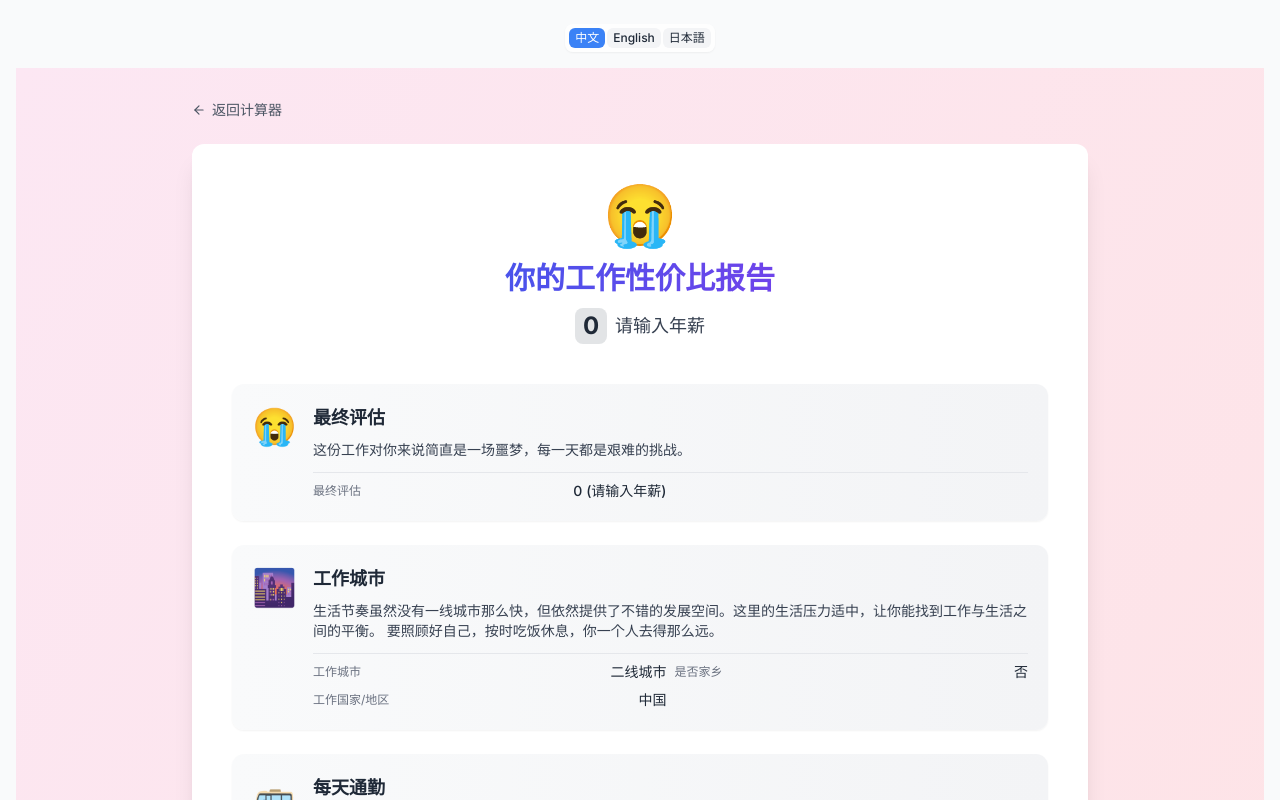
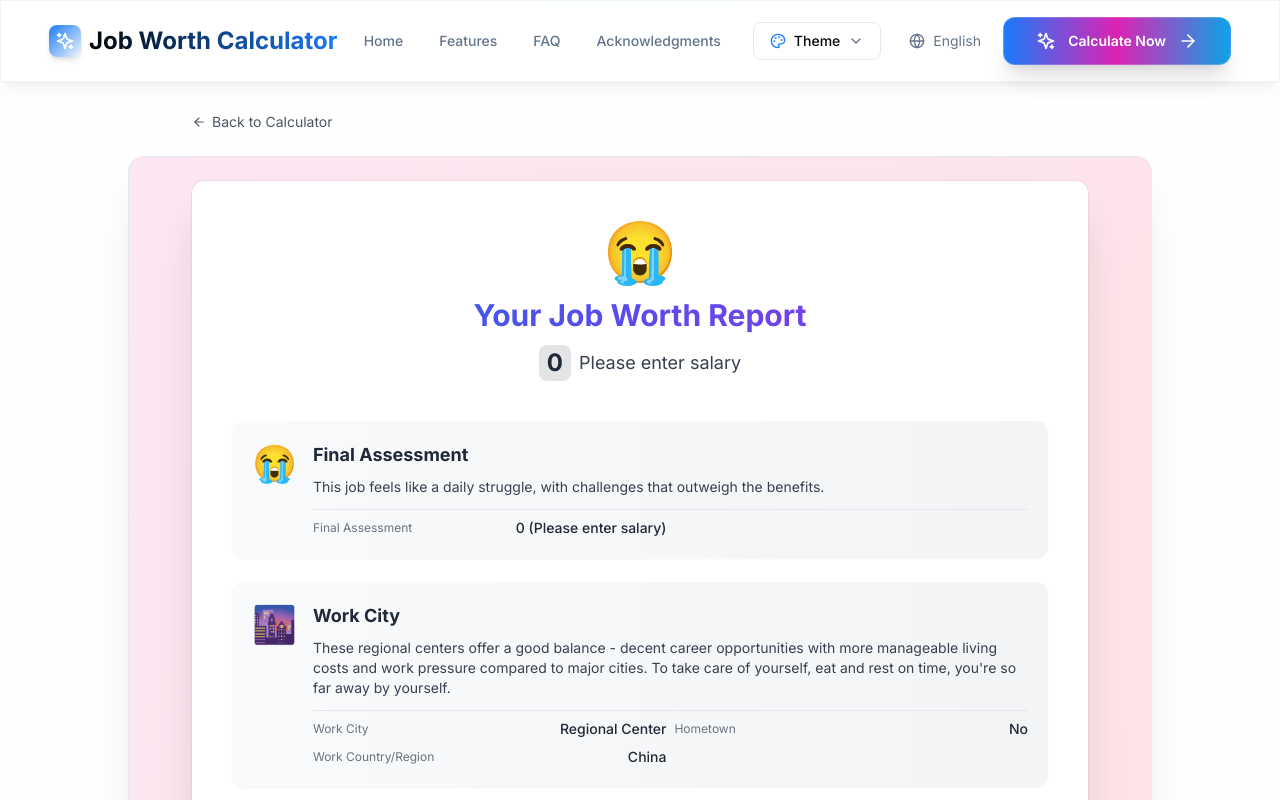
Before and after one commit to dongyubin/Job-Worth-Calculator, a Next.js app: page /en/share in a window 1280 px wide. Shown: the top 800 px of the page. Built offline with nearby package versions, Linux system fonts and the light colour scheme.

Commit message:
2026年7月16日：优化语言交互、主题选择

```diff
--- a/app/[locale]/share/page.tsx
+++ b/app/[locale]/share/page.tsx
@@ -1,10 +1,9 @@
 "use client";
 
-import { useSearchParams } from 'next/navigation';
+import { useParams, useSearchParams } from 'next/navigation';
 import dynamic from 'next/dynamic';
-import React, { Suspense } from 'react';
-import { LanguageProvider } from '@/components/calculator/LanguageContext';
-import { LanguageSwitcher } from '@/components/calculator/LanguageSwitcher';
+import React, { Suspense, useEffect, useState } from 'react';
+import { Navbar } from '@/components/sections/navbar';
 
 // 动态导入ShareCard组件，禁用SSR
 const ShareCard = dynamic(() => import('@/components/calculator/ShareCard'), { ssr: false });
@@ -112,18 +111,41 @@ function ShareLoading() {
 
 // 主页面组件
 export default function SharePage() {
+  const params = useParams<{ locale: string }>();
+  const locale = params.locale || 'zh';
+  const [messages, setMessages] = useState<any>(null);
+
+  useEffect(() => {
+    const loadMessages = async () => {
+      try {
+        const response = await fetch(`/api/config/messages?locale=${locale}`);
+        if (response.ok) {
+          setMessages(await response.json());
+        }
+      } catch (error) {
+        console.error('Failed to load messages:', error);
+      }
+    };
+
+    loadMessages();
+  }, [locale]);
+
   return (
-    <LanguageProvider>
-      <main className="min-h-screen bg-gray-50 dark:bg-gray-900 py-6">
+    <>
+      {messages && (
+        <Navbar
+          messages={messages}
+          currentLocale={locale}
+          linkMode="home"
+        />
+      )}
+      <main className="report-page pt-28 pb-6">
         <div className="container mx-auto px-4">
-          <div className="flex justify-center mb-4">
-            <LanguageSwitcher />
-          </div>
           <Suspense fallback={<ShareLoading />}>
             <ShareCardWrapper />
           </Suspense>
         </div>
       </main>
-    </LanguageProvider>
+    </>
   );
 }
--- a/app/globals.css
+++ b/app/globals.css
@@ -991,6 +991,88 @@ body {
            shadow-lg shadow-[hsl(var(--foreground))]/5;
   }
 
+  .dark .glass-effect {
+    @apply bg-[hsl(var(--background))]/90 border-[hsl(var(--border))]/70 shadow-black/30;
+  }
+
+  .app-page {
+    @apply min-h-screen bg-[hsl(var(--background))] text-[hsl(var(--foreground))] relative overflow-x-hidden;
+    background-image:
+      radial-gradient(circle at 12% -10%, hsl(var(--primary) / 0.08), transparent 32rem),
+      linear-gradient(180deg, hsl(var(--background)), hsl(var(--muted) / 0.22));
+  }
+
+  .dark .app-page {
+    background-image:
+      radial-gradient(circle at 20% -10%, hsl(var(--primary) / 0.16), transparent 34rem),
+      radial-gradient(circle at 85% 15%, hsl(var(--gradient-from) / 0.08), transparent 28rem),
+      linear-gradient(180deg, hsl(var(--background)), hsl(var(--background)) 42%, hsl(var(--muted) / 0.28));
+  }
+
+  .calculator-panel {
+    @apply rounded-xl border border-[hsl(var(--border))]/70 bg-[hsl(var(--card))]/95
+           text-[hsl(var(--card-foreground))] shadow-xl shadow-[hsl(var(--foreground))]/10;
+  }
+
+  .dark .calculator-panel {
+    @apply bg-[hsl(var(--card))]/85 shadow-black/35;
+  }
+
+  .calculator-panel input,
+  .calculator-panel select {
+    @apply bg-[hsl(var(--background))]/80 text-[hsl(var(--foreground))]
+           border-[hsl(var(--border))] placeholder:text-[hsl(var(--muted-foreground))];
+  }
+
+  .dark .calculator-panel input,
+  .dark .calculator-panel select {
+    @apply bg-[hsl(var(--muted))]/55 border-[hsl(var(--border))]/90;
+  }
+
+  .calculator-popover {
+    @apply bg-[hsl(var(--card))]/95 border-[hsl(var(--border))]/70 text-[hsl(var(--card-foreground))]
+           shadow-xl shadow-[hsl(var(--foreground))]/10 backdrop-blur-md;
+  }
+
+  .dark .calculator-popover {
+    @apply bg-[hsl(var(--card))]/95 shadow-black/40;
+  }
+
+  .calculator-result-panel {
+    @apply rounded-xl border border-[hsl(var(--border))]/70 bg-[hsl(var(--muted))]/45 p-6 shadow-inner;
+  }
+
+  .dark .calculator-result-panel {
+    @apply bg-[hsl(var(--muted))]/35 shadow-black/25;
+  }
+
+  .report-page {
+    @apply min-h-screen bg-[hsl(var(--background))] text-[hsl(var(--foreground))];
+    background-image:
+      radial-gradient(circle at 50% -18%, hsl(var(--primary) / 0.12), transparent 32rem),
+      linear-gradient(180deg, hsl(var(--background)), hsl(var(--muted) / 0.25));
+  }
+
+  .dark .report-page {
+    background-image:
+      radial-gradient(circle at 50% -18%, hsl(var(--primary) / 0.18), transparent 34rem),
+      radial-gradient(circle at 12% 30%, hsl(var(--gradient-from) / 0.08), transparent 28rem),
+      linear-gradient(180deg, hsl(var(--background)), hsl(var(--background)) 45%, hsl(var(--muted) / 0.3));
+  }
+
+  .report-stage {
+    @apply rounded-2xl border border-[hsl(var(--border))]/70 bg-[hsl(var(--card))]/55
+           p-3 shadow-2xl shadow-[hsl(var(--foreground))]/10 backdrop-blur-sm md:p-6;
+  }
+
+  .dark .report-stage {
+    @apply border-white/10 bg-white/[0.03] shadow-black/45;
+  }
+
+  .report-document {
+    @apply bg-white text-gray-900 ring-1 ring-black/5 shadow-2xl shadow-black/15;
+  }
+
   .glass-card {
     @apply glass-effect rounded-2xl p-6 hover:shadow-xl hover:backdrop-blur-lg
            transition-all duration-500;
--- a/components/calculator/LanguageContext.tsx
+++ b/components/calculator/LanguageContext.tsx
@@ -586,11 +586,25 @@ const translations: Record<Language, Record<string, string>> = {
     'delete_history': '删除',
     'clear_all': '清空全部',
     'restore_history': '恢复此记录',
+    'theme': '主题',
+    'theme_settings': '主题设置',
+    'theme_mode': '明暗模式',
+    'theme_light': '浅色',
+    'theme_dark': '深色',
+    'theme_color': '颜色主题',
+    'theme_color_orange': '活力橙',
+    'theme_color_blue': '商务蓝',
+    'theme_color_green': '自然绿',
+    'theme_color_purple': '神秘紫',
+    'theme_color_pink': '浪漫粉',
+    'theme_applies_immediately': '主题更改将立即生效',
 
     // 表单标签
     'annual_salary_cny': '年薪总包（元）',
     'annual_salary_foreign': '年薪总包（当地货币）',
     'annual_salary': '年薪总包',
+    'salary_unit_wan': '万元',
+    'salary_unit_yuan': '元',
     'salary_placeholder_cny': '税前年薪',
     'salary_placeholder_foreign': '使用当地货币',
     'salary_placeholder': '税前年薪',
@@ -833,11 +847,25 @@ const translations: Record<Language, Record<string, string>> = {
     'delete_history': 'Delete',
     'clear_all': 'Clear All',
     'restore_history': 'Restore this record',
+    'theme': 'Theme',
+    'theme_settings': 'Theme settings',
+    'theme_mode': 'Appearance',
+    'theme_light': 'Light',
+    'theme_dark': 'Dark',
+    'theme_color': 'Color theme',
+    'theme_color_orange': 'Vibrant Orange',
+    'theme_color_blue': 'Business Blue',
+    'theme_color_green': 'Nature Green',
+    'theme_color_purple': 'Mystic Purple',
+    'theme_color_pink': 'Romantic Pink',
+    'theme_applies_immediately': 'Theme changes apply immediately',
 
     // Form labels
     'annual_salary_cny': 'Annual Salary (CNY)',
     'annual_salary_foreign': 'Annual Salary (Local Currency)',
     'annual_salary': 'Annual Salary',
+    'salary_unit_wan': '10,000 CNY',
+    'salary_unit_yuan': 'CNY',
     'salary_placeholder_cny': 'Pre-tax annual salary',
     'salary_placeholder_foreign': 'Use local currency',
     'salary_placeholder': 'Pre-tax annual salary',
@@ -1080,11 +1108,25 @@ const translations: Record<Language, Record<string, string>> = {
     'delete_history': '削除',
     'clear_all': 'すべて削除',
     'restore_history': 'この記録を復元',
+    'theme': 'テーマ',
+    'theme_settings': 'テーマ設定',
+    'theme_mode': '表示モード',
+    'theme_light': 'ライト',
+    'theme_dark': 'ダーク',
+    'theme_color': 'カラーテーマ',
+    'theme_color_orange': 'ビビッドオレンジ',
+    'theme_color_blue': 'ビジネスブルー',
+    'theme_color_green': 'ナチュラルグリーン',
+    'theme_color_purple': 'ミスティックパープル',
+    'theme_color_pink': 'ロマンチックピンク',
+    'theme_applies_immediately': 'テーマ変更はすぐに反映されます',
 
     // フォームラベル
     'annual_salary_cny': '年収（元）',
     'annual_salary_foreign': '年収（現地通貨）',
     'annual_salary': '年収',
+    'salary_unit_wan': '万元（人民元）',
+    'salary_unit_yuan': '人民元',
     'salary_placeholder_cny': '税引前の年収',
     'salary_placeholder_foreign': '現地通貨で入力',
     'salary_placeholder': '額面年収',
--- a/components/calculator/ShareCard.tsx
+++ b/components/calculator/ShareCard.tsx
@@ -624,7 +624,7 @@ const ShareCard: React.FC<ShareCardProps> = (props) => {
   };
 
   return (
-    <div className={`min-h-screen bg-gradient-to-br ${getBackground()} flex flex-col items-center justify-start p-4 md:p-8 transition-opacity duration-1000 ${fadeIn ? 'opacity-100' : 'opacity-0'} dark:text-white`}>
+    <div className={`w-full flex flex-col items-center justify-start transition-opacity duration-1000 ${fadeIn ? 'opacity-100' : 'opacity-0'}`}>
       {/* 返回按钮 */}
       <div className="w-full max-w-4xl mb-4 md:mb-6">
         <Link href="/" className="flex items-center gap-1.5 text-sm text-gray-600 hover:text-gray-900 dark:text-gray-400 dark:hover:text-white transition-colors">
@@ -633,7 +633,8 @@ const ShareCard: React.FC<ShareCardProps> = (props) => {
         </Link>
       </div>
 
-      <div ref={reportRef} className="w-full max-w-4xl bg-white rounded-xl shadow-xl p-4 md:p-10">
+      <div className={`report-stage w-full max-w-5xl bg-gradient-to-br ${getBackground()}`}>
+        <div ref={reportRef} className="report-document w-full max-w-4xl mx-auto rounded-xl p-4 md:p-10">
         {/* 标题 - 移动端更紧凑 */}
         <div className="mb-5 md:mb-10 text-center">
           <div className="text-4xl md:text-6xl mb-2 md:mb-4">{isClient ? getEmoji(parseFloat(props.value)) : '😊'}</div>
@@ -688,6 +689,7 @@ const ShareCard: React.FC<ShareCardProps> = (props) => {
         <div className="mt-6 md:mt-10 text-center text-gray-500 space-y-0.5 text-xs md:text-sm">
           <div>{t('share_custom_made')}</div>
           <div>jobworthcalculator.wwkejishe.top</div>
+        </div>
         </div>
       </div>
 
--- a/components/calculator/calculator.tsx
+++ b/components/calculator/calculator.tsx
@@ -4,7 +4,6 @@ import React, { useState, useCallback, useEffect, useRef } from 'react';
 import { Wallet, Github, FileText, Book, History, Eye , Star} from 'lucide-react'; // 添加新图标
 import Link from 'next/link'; // 导入Link组件用于导航
 import { useLanguage } from './LanguageContext';
-import { LanguageSwitcher } from './LanguageSwitcher';
 import { countryNames } from './LanguageContext';
 
 // 定义PPP转换因子映射表
@@ -736,14 +735,14 @@ const SalaryCalculator = () => {
   // 格式化薪资显示，包含单位信息
   const formatSalaryDisplay = useCallback((salary: string, salaryUnit: 'yuan' | 'wan', countryCode: string) => {
     const currencySymbol = countryCode !== 'CN' ? '$' : '¥';
-    const unitText = salaryUnit === 'wan' ? '万元' : '元';
+    const unitText = salaryUnit === 'wan' ? t('salary_unit_wan') : t('salary_unit_yuan');
 
     if (countryCode !== 'CN') {
       return `${currencySymbol}${salary}`;
     } else {
       return `${salary}${unitText}`;
     }
-  }, []);
+  }, [t]);
 
   // 获取评级的翻译键，用于分享链接
   const getValueAssessmentKey = useCallback(() => {
@@ -772,8 +771,8 @@ const SalaryCalculator = () => {
             key={option.value}
             className={`px-3 py-2 rounded-md text-sm transition-colors
               ${value === option.value
-                ? 'bg-blue-100 text-blue-700 dark:bg-blue-900 dark:text-blue-300 font-medium'
-                : 'bg-gray-50 hover:bg-gray-100 dark:bg-gray-700 dark:hover:bg-gray-600 dark:text-gray-300'}`}
+                ? 'bg-[hsl(var(--primary))]/15 text-[hsl(var(--primary))] dark:bg-[hsl(var(--primary))]/20 dark:text-[hsl(var(--primary))] font-medium'
+                : 'bg-[hsl(var(--muted))]/45 text-[hsl(var(--muted-foreground))] hover:bg-[hsl(var(--muted))]/75 hover:text-[hsl(var(--foreground))]'}`}
             onClick={(e) => {
               e.preventDefault(); // 阻止默认行为
               e.stopPropagation(); // 阻止事件冒泡
@@ -977,7 +976,7 @@ const SalaryCalculator = () => {
         {/* 历史记录列表 - 仅在客户端渲染 */}
         {isBrowser && showHistory && (
           <div className="relative z-10">
-            <div className="absolute left-1/2 transform -translate-x-1/2 mt-1 w-72 md:w-96 bg-white dark:bg-gray-800 rounded-lg shadow-xl border border-gray-200 dark:border-gray-700 max-h-80 overflow-y-auto">
+            <div className="calculator-popover absolute left-1/2 transform -translate-x-1/2 mt-1 w-72 md:w-96 rounded-lg max-h-80 overflow-y-auto">
               <div className="p-3">
                 <div className="flex justify-between items-center mb-3 border-b pb-2 border-gray-200 dark:border-gray-700">
                   <h3 className="text-sm font-semibold text-gray-700 dark:text-gray-300 flex items-center">
@@ -1008,7 +1007,7 @@ const SalaryCalculator = () => {
                 {history.length > 0 ? (
                   <ul className="space-y-2">
                     {history.map((item) => (
-                      <li key={item.id} className="flex items-center justify-between p-2 rounded-lg bg-gray-50 dark:bg-gray-750 hover:bg-blue-50 dark:hover:bg-gray-700 transition-colors border border-gray-100 dark:border-gray-600">
+                      <li key={item.id} className="flex items-center justify-between p-2 rounded-lg bg-[hsl(var(--muted))]/45 hover:bg-[hsl(var(--primary))]/10 transition-colors border border-[hsl(var(--border))]/70">
                         <div className="flex-1">
                           <div className="flex items-center gap-2 mb-1">
                             <span className={`text-sm font-semibold ${item.assessmentColor}`}>{formatValueDisplay(parseFloat(item.value))}</span>
@@ -1072,7 +1071,7 @@ const SalaryCalculator = () => {
                           </button>
                           <Link
                             href={{
-                              pathname: '/zh/share',
+                              pathname: `/${language}/share`,
                               query: {
                                 value: item.value,
                                 assessment: item.assessment, // 传递翻译键而不是文本
@@ -1144,14 +1143,9 @@ const SalaryCalculator = () => {
           </div>
         )}
 
-        <div className="flex justify-center mb-2">
-          <LanguageSwitcher />
-        </div>
-
-
       </div>
 
-      <div className="bg-white dark:bg-gray-800 rounded-xl shadow-xl shadow-gray-200/50 dark:shadow-black/30">
+      <div className="calculator-panel">
         <div className="p-6 space-y-8">
           {/* 薪资与工作时间 section */}
           <div className="space-y-6">
@@ -1179,8 +1173,8 @@ const SalaryCalculator = () => {
                       onChange={(e) => handleInputChange('salaryUnit', e.target.value)}
                       className="rounded-r-md border border-gray-300 dark:border-gray-600 bg-white dark:bg-gray-700 px-3 py-2 focus:outline-none focus:ring-2 focus:ring-blue-500 focus:border-transparent text-gray-900 dark:text-white border-l-0 min-w-[80px]"
                     >
-                      <option value="wan">万元</option>
-                      <option value="yuan">元</option>
+                      <option value="wan">{t('salary_unit_wan')}</option>
+                      <option value="yuan">{t('salary_unit_yuan')}</option>
                     </select>
                   )}
                   {selectedCountry !== 'CN' && (
@@ -1564,7 +1558,7 @@ const SalaryCalculator = () => {
       </div>
 
       {/* 结果卡片优化 */}
-      <div ref={shareResultsRef} className="bg-gradient-to-r from-gray-50 to-gray-100 dark:from-gray-800 dark:to-gray-900 rounded-xl p-6 shadow-inner">
+      <div ref={shareResultsRef} className="calculator-result-panel">
         <div className="grid grid-cols-3 gap-8">
           <div>
             <div className="text-sm font-medium text-gray-500 dark:text-gray-400">{t('working_days_per_year')}</div>
@@ -1590,7 +1584,7 @@ const SalaryCalculator = () => {
           {formData.salary && Number(formData.salary) > 0 ? (
             <Link
               href={{
-                pathname: '/zh/share',
+                pathname: `/${language}/share`,
                 query: {
                   value: value.toFixed(2),
                   assessment: getValueAssessmentKey(),
--- a/components/landing-page.tsx
+++ b/components/landing-page.tsx
@@ -68,7 +68,7 @@ export function LandingPage({ locale = 'zh' }: LandingPageProps) {
   const sections = contentConfig.sections
 
   return (
-    <div className="min-h-screen bg-white">
+    <div className="app-page">
       {sections.navbar?.enabled && (
         <Navbar
           messages={messages}
--- a/components/sections/navbar.tsx
+++ b/components/sections/navbar.tsx
@@ -4,17 +4,22 @@ import { useState } from 'react'
 import Link from 'next/link'
 import { useConfig } from '@/components/providers/config-provider'
 import { ThemeToggle } from '@/components/ui/theme-toggle'
-import { Menu, X, Sparkles, ArrowRight, Globe } from 'lucide-react'
+import { Menu, X, Sparkles, ArrowRight } from 'lucide-react'
 import { LanguageSelector } from '@/components/ui/language-selector'
+import { useLanguage } from '@/components/calculator/LanguageContext'
 
 interface NavbarProps {
   messages: any
   currentLocale?: string
+  linkMode?: 'current' | 'home'
 }
 
-export function Navbar({ messages, currentLocale = 'zh' }: NavbarProps) {
+export function Navbar({ messages, currentLocale = 'zh', linkMode = 'current' }: NavbarProps) {
   const [isOpen, setIsOpen] = useState(false)
   const { siteConfig, contentConfig } = useConfig()
+  const { t } = useLanguage()
+  const localeHomeHref = `/${currentLocale}`
+  const sectionHref = (hash: string) => linkMode === 'home' ? `${localeHomeHref}${hash}` : hash
 
   // 语言显示名称映射
   const languageNames: Record<string, string> = {
@@ -27,14 +32,14 @@ export function Navbar({ messages, currentLocale = 'zh' }: NavbarProps) {
   const supportedLocales = siteConfig?.locales || ['zh', 'en', 'ja']
 
   const navigation = [
-    { name: messages.nav.home, href: '#calculator' },
-    ...(contentConfig?.sections?.hero?.enabled ? [{ name: messages.nav.hero, href: '#hero' }] : []),
-    ...(contentConfig?.sections?.features?.enabled ? [{ name: messages.nav.features, href: '#features' }] : []),
-    ...(contentConfig?.sections?.pricing?.enabled ? [{ name: messages.nav.pricing, href: '#pricing' }] : []),
-    ...(contentConfig?.sections?.testimonials?.enabled ? [{ name: messages.nav.testimonials, href: '#testimonials' }] : []),
-    ...(contentConfig?.sections?.faq?.enabled ? [{ name: messages.nav.faq, href: '#faq' }] : []),
-    ...(contentConfig?.sections?.acknowledgments?.enabled ? [{ name: messages.nav.acknowledgments, href: '#acknowledgments' }] : []),
-    ...(contentConfig?.sections?.contact?.enabled ? [{ name: messages.nav.contact, href: '#contact' }] : []),
+    { name: messages.nav.home, href: sectionHref('#calculator') },
+    ...(contentConfig?.sections?.hero?.enabled ? [{ name: messages.nav.hero, href: sectionHref('#hero') }] : []),
+    ...(contentConfig?.sections?.features?.enabled ? [{ name: messages.nav.features, href: sectionHref('#features') }] : []),
+    ...(contentConfig?.sections?.pricing?.enabled ? [{ name: messages.nav.pricing, href: sectionHref('#pricing') }] : []),
+    ...(contentConfig?.sections?.testimonials?.enabled ? [{ name: messages.nav.testimonials, href: sectionHref('#testimonials') }] : []),
+    ...(contentConfig?.sections?.faq?.enabled ? [{ name: messages.nav.faq, href: sectionHref('#faq') }] : []),
+    ...(contentConfig?.sections?.acknowledgments?.enabled ? [{ name: messages.nav.acknowledgments, href: sectionHref('#acknowledgments') }] : []),
+    ...(contentConfig?.sections?.contact?.enabled ? [{ name: messages.nav.contact, href: sectionHref('#contact') }] : []),
   ]
 
   return (
@@ -44,7 +49,7 @@ export function Navbar({ messages, currentLocale = 'zh' }: NavbarProps) {
           {/* Enhanced Logo */}
           <div className="flex-shrink-0">
             <Link
-              href="/"
+              href={localeHomeHref}
               className="flex items-center gap-2 text-2xl font-bold text-[hsl(var(--foreground))]
                        hover:text-[hsl(var(--primary))] transition-colors duration-300 group"
             >
@@ -94,7 +99,7 @@ export function Navbar({ messages, currentLocale = 'zh' }: NavbarProps) {
           {/* Enhanced CTA Button */}
           <div className="hidden md:block">
             <a
-              href="#calculator"
+              href={sectionHref('#calculator')}
               className="btn btn-gradient btn-default group relative overflow-hidden"
             >
               <Sparkles className="w-4 h-4 group-hover:rotate-180 transition-transform duration-500" />
@@ -152,7 +157,7 @@ export function Navbar({ messages, currentLocale = 'zh' }: NavbarProps) {
             {/* Enhanced mobile CTA */}
             <div className="px-4 py-3">
               <a
-                href="#calculator"
+                href={sectionHref('#calculator')}
                 className="btn btn-gradient btn-default w-full group justify-center"
                 onClick={() => setIsOpen(false)}
               >
@@ -174,7 +179,7 @@ export function Navbar({ messages, currentLocale = 'zh' }: NavbarProps) {
             {/* Mobile Theme Toggle */}
             <div className="px-4 py-3 border-t border-[hsl(var(--border))]/50">
               <div className="text-sm text-[hsl(var(--muted-foreground))] mb-3">
-                主题设置
+                {t('theme_settings')}
               </div>
               <ThemeToggle />
             </div>
--- a/components/ui/theme-toggle.tsx
+++ b/components/ui/theme-toggle.tsx
@@ -3,11 +3,13 @@
 import { useState } from 'react'
 import { useTheme as useNextTheme } from 'next-themes'
 import { useTheme, colorThemes, type ColorTheme } from '@/components/providers/theme-provider'
+import { useLanguage } from '@/components/calculator/LanguageContext'
 import { Palette, Sun, Moon, ChevronDown, Check } from 'lucide-react'
 
 export function ThemeToggle() {
   const { theme, setTheme } = useNextTheme()
   const { colorTheme, setColorTheme } = useTheme()
+  const { t } = useLanguage()
   const [isOpen, setIsOpen] = useState(false)
 
   return (
@@ -15,12 +17,13 @@ export function ThemeToggle() {
       {/* 主按钮 */}
       <button
         onClick={() => setIsOpen(!isOpen)}
+        aria-label={t('theme_settings')}
         className="flex items-center gap-2 px-4 py-2 rounded-lg border border-[hsl(var(--border))]
                    bg-[hsl(var(--background))]/80 backdrop-blur-sm hover:bg-[hsl(var(--muted))]/50
                    transition-all duration-200 text-sm font-medium"
       >
         <Palette className="w-4 h-4 text-[hsl(var(--primary))]" />
-        <span className="hidden sm:inline text-[hsl(var(--foreground))]">主题</span>
+        <span className="hidden sm:inline text-[hsl(var(--foreground))]">{t('theme')}</span>
         <ChevronDown className={`w-4 h-4 text-[hsl(var(--muted-foreground))] transition-transform duration-200 ${
           isOpen ? 'rotate-180' : ''
         }`} />
@@ -41,7 +44,7 @@ export function ThemeToggle() {
 
             {/* 明暗模式切换 */}
             <div className="mb-4">
-              <h4 className="text-sm font-medium text-[hsl(var(--foreground))] mb-3">明暗模式</h4>
+              <h4 className="text-sm font-medium text-[hsl(var(--foreground))] mb-3">{t('theme_mode')}</h4>
               <div className="flex gap-2">
                 <button
                   onClick={() => setTheme('light')}
@@ -52,7 +55,7 @@ export function ThemeToggle() {
                   }`}
                 >
                   <Sun className="w-4 h-4" />
-                  <span className="text-xs">浅色</span>
+                  <span className="text-xs">{t('theme_light')}</span>
                   {theme === 'light' && <Check className="w-3 h-3 ml-auto" />}
                 </button>
 
@@ -65,7 +68,7 @@ export function ThemeToggle() {
                   }`}
                 >
                   <Moon className="w-4 h-4" />
-                  <span className="text-xs">深色</span>
+                  <span className="text-xs">{t('theme_dark')}</span>
                   {theme === 'dark' && <Check className="w-3 h-3 ml-auto" />}
                 </button>
               </div>
@@ -73,7 +76,7 @@ export function ThemeToggle() {
 
             {/* 颜色主题选择 */}
             <div>
-              <h4 className="text-sm font-medium text-[hsl(var(--foreground))] mb-3">颜色主题</h4>
+              <h4 className="text-sm font-medium text-[hsl(var(--foreground))] mb-3">{t('theme_color')}</h4>
               <div className="grid grid-cols-2 gap-2">
                 {Object.entries(colorThemes).map(([key, themeOption]) => {
                   const isActive = colorTheme === key
@@ -97,7 +100,7 @@ export function ThemeToggle() {
                         <div className={`text-xs font-medium ${
                           isActive ? 'text-[hsl(var(--primary))]' : 'text-[hsl(var(--foreground))]'
                         }`}>
-                          {themeOption.name}
+                          {t(`theme_color_${key}`)}
                         </div>
                       </div>
 
@@ -112,7 +115,7 @@ export function ThemeToggle() {
             <div className="mt-4 pt-3 border-t border-[hsl(var(--border))]">
               <div className="flex items-center gap-2 text-xs text-[hsl(var(--muted-foreground))] justify-center">
                 <div className="w-2 h-2 bg-[hsl(var(--success))] rounded-full animate-pulse"></div>
-                主题更改将立即生效
+                {t('theme_applies_immediately')}
               </div>
             </div>
           </div>
```
Also changed, not shown: app/[locale]/calculator/page.tsx (+1 -6 lines), app/[locale]/page.tsx (+1 -6 lines), components/ui/language-selector.tsx (+26 -2 lines).
